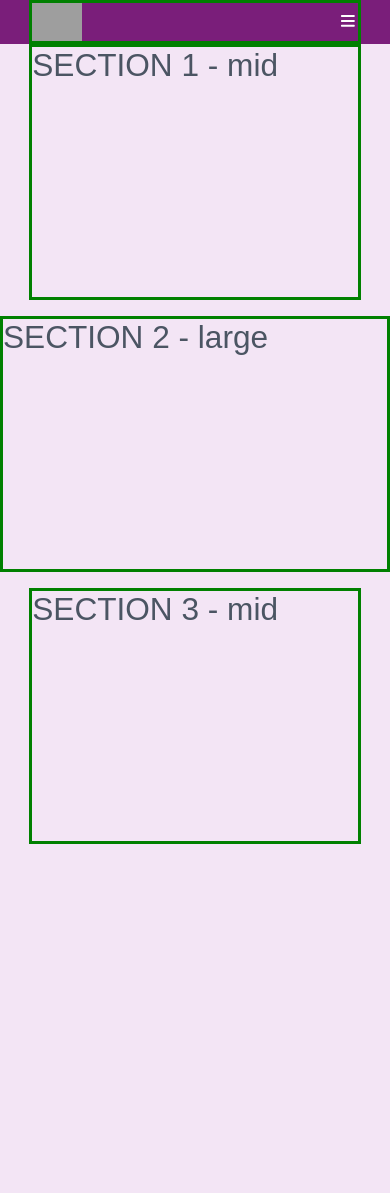
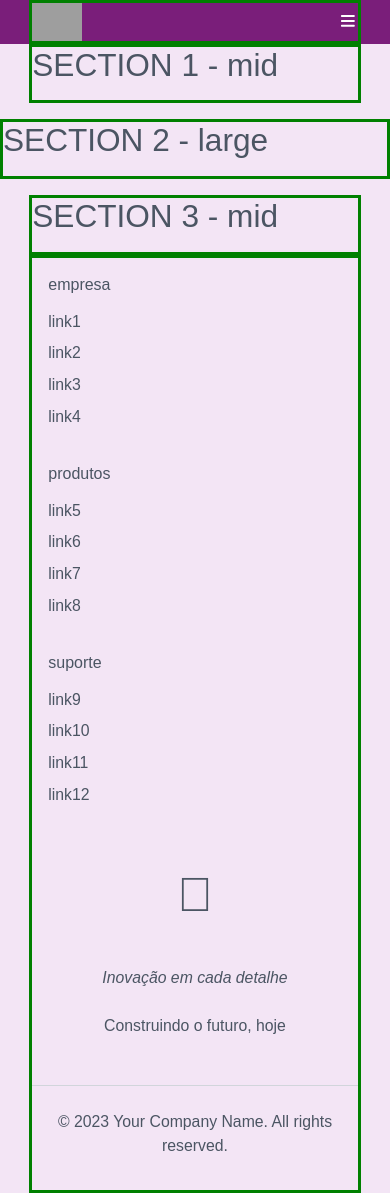
Before and after one commit to ichavesbr/boilerplate-responsive-nextjs-ts-tailwindv4, a Next.js app: page / in a window 390 px wide. Before the commit the page ends 844 px from the top, so only its background shows below. Built offline with nearby package versions, Linux system fonts and the light colour scheme; grey boxes are pictures that could not be loaded.

Commit message:
[CREATE] footer component

```diff
--- a/app/layout.tsx
+++ b/app/layout.tsx
@@ -2,7 +2,7 @@ import type { Metadata } from "next"
 import "./globals.css"
 
 import Header from "../components/Header"
-// import Footer from "../components/Footer"
+import Footer from "../components/Footer"
 
 export const metadata: Metadata = {
   title: "Create Next App",
@@ -15,7 +15,7 @@ export default function RootLayout({ children }: Readonly<{ children: React.Reac
       <body className="flex flex-col min-h-screen my-0 mx-auto ">
         <Header />
         <main className="flex flex-col flex-1">{children}</main>
-        {/* <Footer /> */}
+        <Footer />
       </body>
     </html>
   )
--- /dev/null
+++ b/components/Footer.tsx
@@ -0,0 +1,69 @@
+import "../styles/footer.css"
+
+const Footer = () => {
+  const links = [
+    {
+      title: "empresa",
+      links: ["link1", "link2", "link3", "link4"],
+    },
+    {
+      title: "produtos",
+      links: ["link5", "link6", "link7", "link8"],
+    },
+    {
+      title: "suporte",
+      links: ["link9", "link10", "link11", "link12"],
+    },
+  ]
+
+  return (
+    <footer className="container-md">
+      <div className="footer-content">
+        {/* render titles and subtitles */}
+        {links.map(section => {
+          return (
+            <div key={section.title} className="footer-section">
+              <h3>{section.title}</h3>
+              <ul className="footer-links">
+                {section.links.map(sublink => {
+                  return (
+                    <li key={sublink}>
+                      <a href="#produto1234">{sublink}</a>
+                    </li>
+                  )
+                })}
+              </ul>
+            </div>
+          )
+        })}
+
+        <div className="company-info">
+          <div className="company-icon" aria-hidden="true">
+            &#xf0f7;
+          </div>
+          <p className="company-slogan">Inovação em cada detalhe</p>
+          <p>Construindo o futuro, hoje</p>
+        </div>
+      </div>
+      <div className="footer-bottom">
+        <p>&copy; 2023 Your Company Name. All rights reserved.</p>
+        <div className="social-icons">
+          {/* <i style="font-size: 24px" className="fa">
+            &#xf09a;
+          </i>
+          <i style="font-size: 24px" className="fa">
+            &#xf099;
+          </i>
+          <i style="font-size: 24px" className="fa">
+            &#xf16d;
+          </i>
+          <i style="font-size: 24px" className="fa">
+            &#xf0e1;
+          </i> */}
+        </div>
+      </div>
+    </footer>
+  )
+}
+
+export default Footer
--- /dev/null
+++ b/styles/footer.css
@@ -0,0 +1,118 @@
+.footer-content {
+  max-width: 1200px;
+  margin: 0 auto;
+  display: grid;
+  grid-template-columns: repeat(4, 1fr);
+  gap: 2rem;
+  padding: 2rem 1rem;
+}
+
+.footer-bottom {
+  text-align: center;
+  padding: 1rem;
+  border-top: 1px solid #d1d5db;
+}
+
+.footer-links li {
+  margin-bottom: 0.5rem;
+}
+
+.footer-links a {
+  color: #4b5563;
+  transition: color 0.3s ease;
+}
+
+.footer-links a:hover {
+  color: #1f2937;
+}
+
+.company-info {
+  display: flex;
+  flex-direction: column;
+  align-items: center;
+  text-align: center;
+}
+
+.company-icon {
+  font-size: 3rem;
+  margin-bottom: 1rem;
+}
+
+.company-slogan {
+  font-style: italic;
+  margin-bottom: 0.5rem;
+}
+
+.social-icons {
+  display: flex;
+  justify-content: center;
+  gap: 1rem;
+  margin-top: 1rem;
+}
+
+.social-icons a {
+  color: #4b5563;
+  font-size: 1.5rem;
+  text-decoration: none;
+  transition: color 0.3s ease;
+}
+
+.social-icons a:hover {
+  color: #1f2937;
+}
+
+@media (max-width: 1024px) {
+  .footer-content {
+    grid-template-columns: repeat(2, 1fr);
+    gap: 1.5rem;
+    padding: 1.5rem 1rem;
+  }
+
+  .company-info {
+    grid-column: span 2;
+    margin-top: 1.5rem;
+  }
+
+  .footer-section {
+    margin-bottom: 1rem;
+  }
+
+  .footer-bottom {
+    margin-top: 1.5rem;
+    padding-top: 0.75rem;
+  }
+}
+
+@media (max-width: 640px) {
+  .footer-content {
+    grid-template-columns: 1fr;
+    gap: 1rem;
+    padding: 1rem;
+  }
+
+  .company-info {
+    grid-column: span 1;
+    margin-top: 1rem;
+  }
+
+  .footer-section {
+    margin-bottom: 0.75rem;
+  }
+
+  .footer-section h3 {
+    margin-bottom: 0.75rem;
+  }
+
+  .footer-links li {
+    margin-bottom: 0.4rem;
+  }
+
+  .footer-bottom {
+    margin-top: 1rem;
+    padding-top: 0.5rem;
+  }
+
+  .social-icons {
+    margin-top: 0.75rem;
+  }
+}
```
